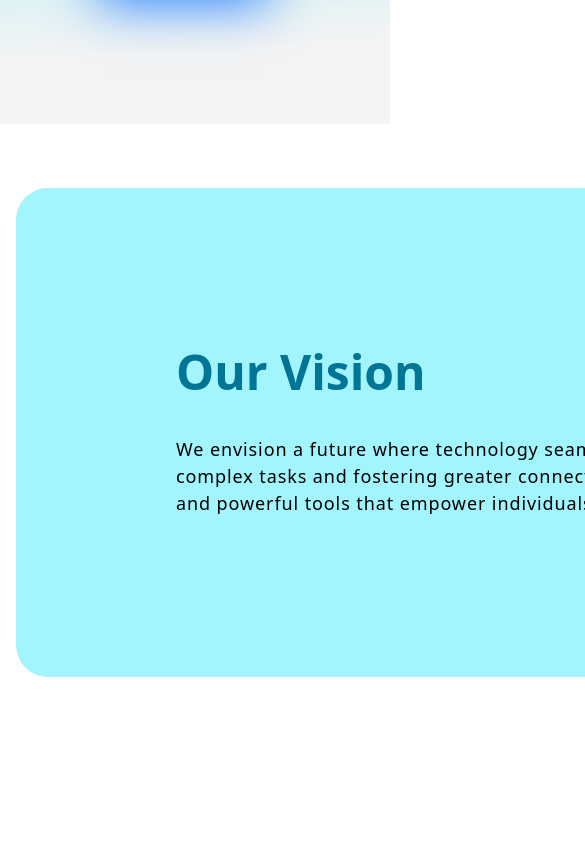
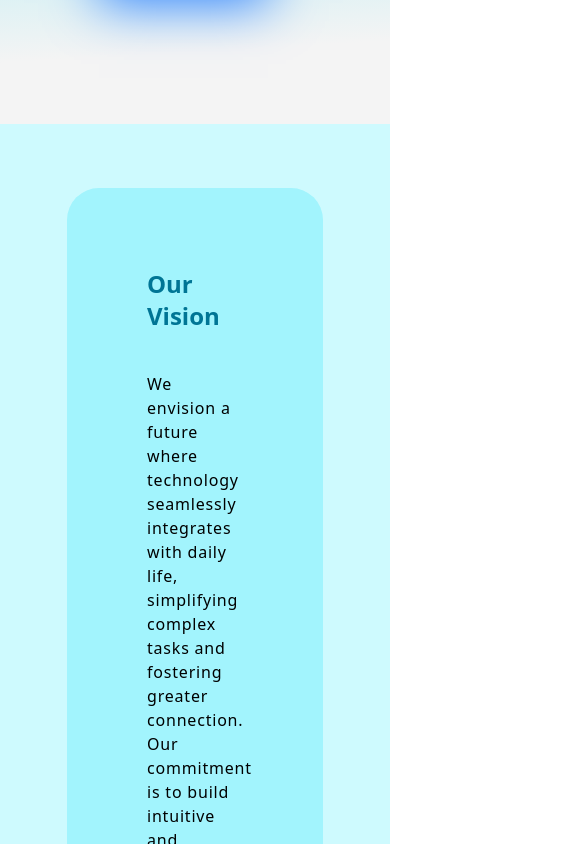
Before and after one commit to taussef123/blue-secure-web, a React (Vite) app: page / in a window 390 px wide. Shown: the part 1400-2244 px from the top of the page, 585 px wide, since content can reach past the window. Built offline with nearby package versions, Linux system fonts and the light colour scheme.

Commit message:
some thing modified again

```diff
--- a/src/pages/Home.jsx
+++ b/src/pages/Home.jsx
@@ -38,13 +38,13 @@ const Home = ()=>{
           </div>
         </div>
 
-        <div className="vision-section w-full min-h-screen px-4 py-16 ">
-          <div className="vision-container bg-cyan-200 w-6xl p-40 rounded-4xl hover:bg-cyan-400">
+        <div className="vision-section w-full min-h-screen px-4 py-16 bg-cyan-100  grid place-content-center ">
+          <div className="vision-container bg-cyan-200 w-3xs sm:w-6xl p-20 sm:p-40 rounded-4xl hover:bg-cyan-400">
             <div className="space-y-10">
-              <h1 className=" text-cyan-700  text-5xl font-semibold">
+              <h1 className=" text-cyan-700 text-2xl sm:text-5xl font-semibold">
                 Our Vision
               </h1>
-              <p className="text-lg tracking-wider leading-normal">
+              <p className=" text-md sm:text-lg tracking-wider leading-normal">
                 We envision a future where technology seamlessly integrates with
                 daily life, simplifying complex tasks and fostering greater
                 connection. Our commitment is to build intuitive and powerful
@@ -212,11 +212,15 @@ const Home = ()=>{
             className="bg-pink-500
           w-[50rem] h-[30rem] p-30 space-y-20 rounded-3xl ml-7 grid place-content-center place-items-center shadow-2xl shadow-pink-800"
           >
-            <h1 className="text-4xl font-semibold">Our Commitment to Quality</h1>
+            <h1 className="text-4xl font-semibold">
+              Our Commitment to Quality
+            </h1>
             <div className="flex space-x-12">
               <span className="w-0.5 bg-black block h-20 "></span>
 
-              <h3 className="mt-6 text-2xl">"Quality is not an act, it is a habit."</h3>
+              <h3 className="mt-6 text-2xl">
+                "Quality is not an act, it is a habit."
+              </h3>
             </div>
 
             <p className="text-md space-x-3 tracking-wide leading-5">
```
